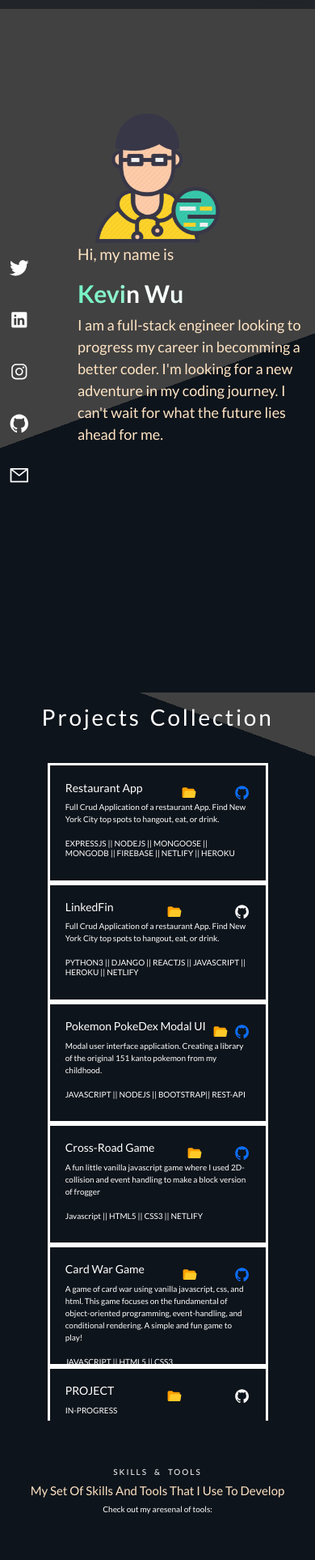
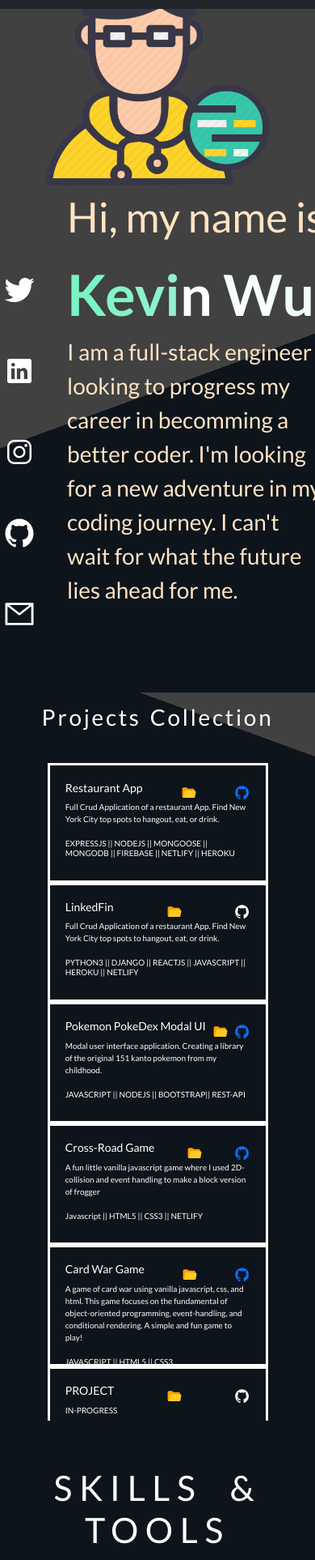
Before and after one commit to KdoubleUs/React-landing-page, a React (Create React App) app: page / in a window 390 px wide. Shown: the part 45-1971 px from the top of the page at 81% size. Built offline with nearby package versions, Linux system fonts and the light colour scheme.

Commit message:
media query for large iphone

```diff
--- a/src/App.css
+++ b/src/App.css
@@ -13,6 +13,7 @@
 .app {
   background-color: #000000;
   background-image: linear-gradient(380deg, #0e141b 78%, #414141 74%);
+  overflow-x: hidden;
 }
 .main-page {
   background-color: #0e141b;
@@ -513,8 +514,194 @@ h1 span span {
     align-items: center;
     justify-content: center;
   }
-  .sc-hKMtZM .kMrmvT {
-    background-color: white;
-    border-radius: 9%;
+}
+@media (max-width: 600px) {
+  .app {
+    width: 100vw;
+    overflow-x: hidden;
+  }
+  .landing-section {
+    width: 100vw;
+  }
+  .hero {
+    height: 18em;
+    width: 18em;
+    margin-right: 4em;
+  }
+  .top-head {
+    font-size: 3.2em;
+  }
+  .name-title {
+    font-size: 70px;
+  }
+
+  .social-svg {
+    font-size: 1.6em;
+    margin-top: 1em;
+  }
+  .social-links {
+    position: fixed;
+  }
+  .card-container {
+    height: 2em;
+    width: auto;
+  }
+  .project-container {
+    display: flex !important;
+    flex-direction: column !important;
+    width: 10em;
+    height: auto;
+    flex-wrap: nowrap;
+  }
+  .project-section {
+    width: 100vw;
+    height: 100%;
+    display: flex;
+    flex-direction: row;
+    overflow-y: hidden;
+  }
+  #project {
+    height: 100vh;
+    width: 100vw;
+  }
+  .card-container {
+    height: 150px;
+  }
+  /*Project section*/
+  .card-title {
+    font-size: 14px;
+  }
+  p {
+    font-size: 10px;
+  }
+  .card-tool {
+    font-size: 10px;
+  }
+
+  .rescroll {
+    display: none;
+  }
+
+  /*experience section*/
+  .experience-text {
+    position: relative;
+    text-align: center;
+    width: 100vw;
+    margin: 0;
+    margin-top: 5em;
+  }
+  #et-1 {
+    font-size: 43px;
+  }
+  #et-2 {
+    font-size: 25px;
+  }
+  #et-3 {
+    font-size: 23px;
+  }
+  .toolitem {
+    height: 80px;
+  }
+  .setoftools {
+    width: 400px;
+    left: 25%;
+    transform: none;
+  }
+  .tools-title {
+    position: relative;
+    text-align: center;
+    margin-right: 5em;
+  }
+  .tools {
+    margin-right: 10em;
+    width: 389px;
+    height: 100px;
+  }
+  /*ABOUT ME SECTION*/
+
+  #about {
+    display: flex;
+    flex-direction: row-reverse;
+  }
+  .aboutme-container {
+    display: flex !important;
+    flex-direction: column-reverse;
+    justify-content: space-evenly;
+    margin-right: 22px;
+    width: 100% !important;
+  }
+  .aboutme-container p {
+    font-size: 20px;
+  }
+  .personal-img {
+    width: 17em;
+    transform: none;
+    top: auto;
+    margin-top: 35px;
+    margin-left: 18px;
+  }
+  .left-column-aboutme {
+    margin: 20px 0 10em 4em;
+  }
+  .column-right-aboutme {
+    justify-content: center;
+    align-items: center;
+  }
+  .contact-form {
+    width: 100px;
+  }
+  .contact-container {
+    text-align: center;
+    width: 80vw !important;
+  }
+  #contact p {
+    text-align: center;
+    color: bisque;
+  }
+  .td {
+    width: 10px;
+  }
+  #message-input {
+    align-items: center;
+  }
+  .contact-form-table {
+    position: relative;
+  }
+  #contact-text {
+    font-size: 25px;
+  }
+  td {
+    font-size: 1.5em;
+  }
+  .submitbtn {
+    width: 20em;
+  }
+  .contact-title {
+    font-size: 50px;
+    letter-spacing: 5px;
+  }
+  .name-title {
+    font-size: 70px;
+  }
+  .bottom-head {
+    font-size: 28px;
+  }
+  .social-svg {
+    font-size: 2.5em;
+  }
+  .main-page {
+    display: flex !important;
+    flex-direction: column-reverse;
+    justify-content: flex-end;
+    align-items: center;
+    justify-content: center;
+  }
+  .tools-title {
+    margin: 0;
+    font-size: 2em;
+  }
+  .tools {
+    margin: 0;
+    width: 560px;
   }
 }
--- a/src/Pages/Contact.jsx
+++ b/src/Pages/Contact.jsx
@@ -29,7 +29,6 @@ function Contact() {
           one of my media pages. Feel free to send me an email about anything. I
           love to meet new people and make new friends! Lets Connect
         </p>
-        <form className="contact-form">
         <table className="contact-form-table">
           <tr className="tr">
             <td align="">
@@ -92,7 +91,6 @@ function Contact() {
             Submit
           </motion.button>
         </table>
-        </form>
         <Footer />
       </Container>
     </Section>
```
Lines whose indentation alone changed are shown as unchanged.
